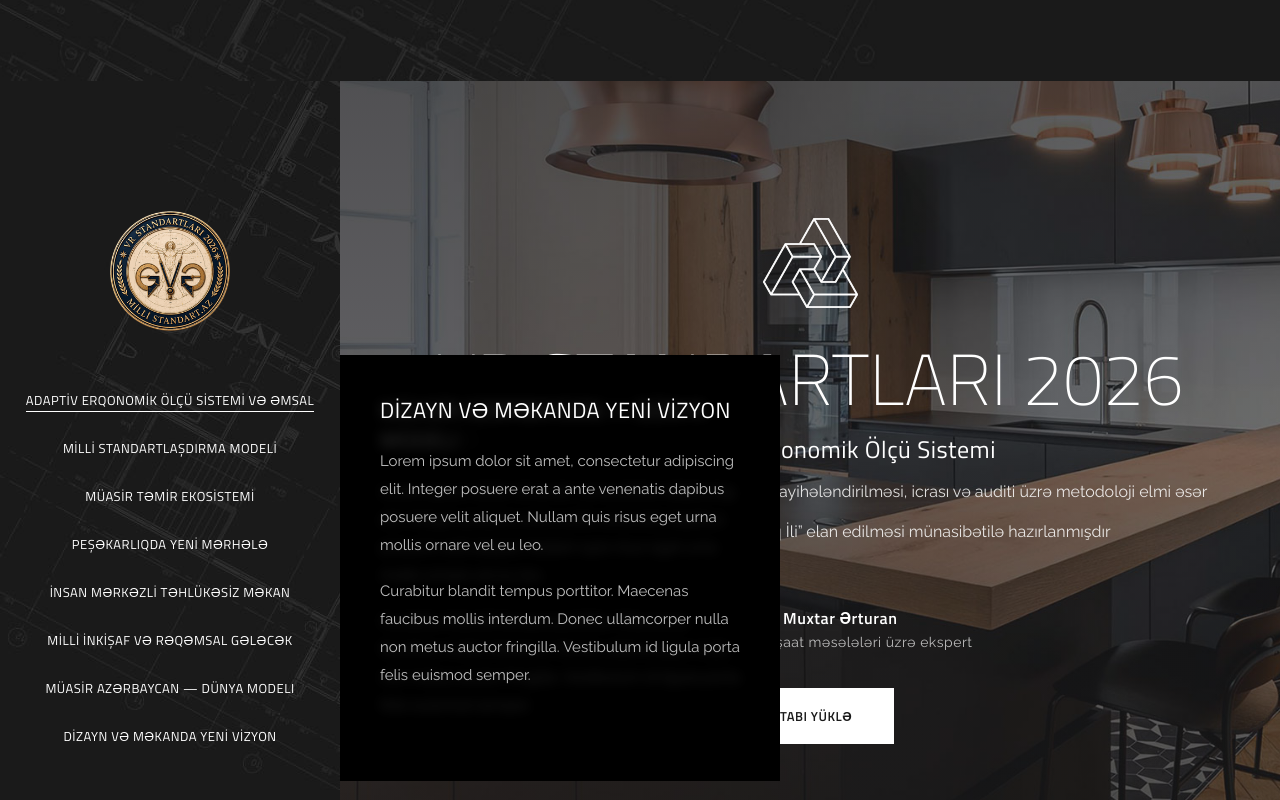
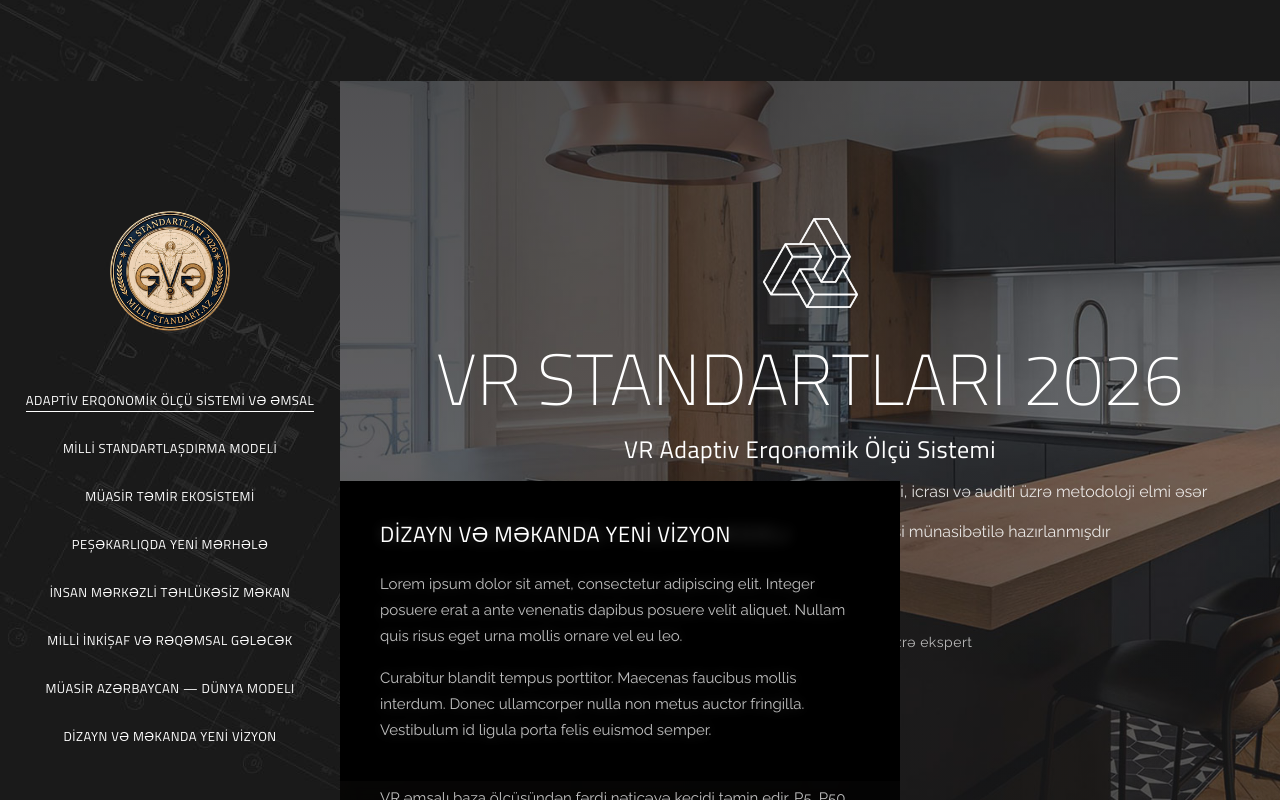
Before and after one commit to feyruzalizada/VRprogect, a Next.js app: page / in a window 1280 px wide. Both pictures are taken after a click on the button "ADAPTİV ERQONOMİK ÖLÇÜ SİSTEMİ VƏ ƏMSAL". Shown: the part 1039-1839 px from the top of the page. Built offline with nearby package versions, Linux system fonts and the light colour scheme.

Commit message:
Put the real text in the first sidebar panel and widen the panels

```diff
--- a/src/components/SideNavShowcase.module.css
+++ b/src/components/SideNavShowcase.module.css
@@ -28,7 +28,6 @@
 }
 
 .nav {
-  position: relative;
   width: 100%;
 }
 
@@ -76,18 +75,18 @@
 .panel {
   position: absolute;
   left: 100%;
-  top: -30px;
-  bottom: -30px;
+  top: 50%;
   z-index: 6;
-  width: 440px;
-  padding: 40px;
+  width: 560px;
+  max-height: calc(100vh - 90px);
+  padding: 38px 40px;
   overflow-y: auto;
   background-color: rgba(0, 0, 0, 0.82);
   backdrop-filter: blur(6px);
   text-align: left;
   opacity: 0;
   visibility: hidden;
-  transform: translateX(-100%);
+  transform: translate(-100%, -50%);
   transition: transform 420ms cubic-bezier(0.4, 0, 0.2, 1), opacity 300ms ease,
     visibility 420ms;
 }
@@ -95,7 +94,7 @@
 .panelOpen {
   opacity: 1;
   visibility: visible;
-  transform: translateX(0);
+  transform: translate(0, -50%);
 }
 
 .panelTitle {
@@ -109,16 +108,37 @@
 }
 
 .panelText {
-  margin: 0 0 18px;
+  margin: 0 0 16px;
   font-family: var(--font-raleway), sans-serif;
   font-size: 15px;
   font-weight: 400;
-  line-height: 28px;
+  line-height: 26px;
   color: rgba(255, 255, 255, 0.75);
 }
 
 .panelText:last-child {
   margin-bottom: 0;
+}
+
+.panelFlow {
+  padding-left: 16px;
+  border-left: 2px solid rgba(255, 255, 255, 0.35);
+  color: #fff;
+}
+
+.panelQuote {
+  margin-top: 22px;
+  font-size: 16px;
+  font-weight: 300;
+  line-height: 28px;
+  color: #fff;
+}
+
+.panelAuthor {
+  font-size: 13px;
+  line-height: 22px;
+  letter-spacing: 0.3px;
+  color: rgba(255, 255, 255, 0.6);
 }
 
 .stage {
@@ -298,7 +318,7 @@
   }
 
   .panelOpen {
-    max-height: 460px;
+    max-height: 1400px;
     margin-top: 14px;
     padding: 22px 18px 26px;
   }
--- a/src/components/SideNavShowcase.tsx
+++ b/src/components/SideNavShowcase.tsx
@@ -8,6 +8,12 @@
 
 const SLIDE_MS = 7000;
 const PANEL_MS = 20000;
+
+const blockStyle: Record<string, string> = {
+  flow: styles.panelFlow,
+  quote: styles.panelQuote,
+  author: styles.panelAuthor,
+};
 
 export default function SideNavShowcase() {
   const [active, setActive] = useState(0);
@@ -57,9 +63,12 @@
                     aria-hidden={!isOpen}
                   >
                     <h3 className={styles.panelTitle}>{link.label}</h3>
-                    {link.body.map((text) => (
-                      <p key={text} className={styles.panelText}>
-                        {text}
+                    {link.body.map((block) => (
+                      <p
+                        key={block.text}
+                        className={`${styles.panelText} ${blockStyle[block.kind] ?? ""}`}
+                      >
+                        {block.text}
                       </p>
                     ))}
                   </div>
--- a/src/content/sidenav.ts
+++ b/src/content/sidenav.ts
@@ -1,7 +1,14 @@
+export type SideNavBlockKind = "p" | "flow" | "quote" | "author";
+
+export interface SideNavBlock {
+  kind: SideNavBlockKind;
+  text: string;
+}
+
 export interface SideNavLink {
   id: string;
   label: string;
-  body: string[];
+  body: SideNavBlock[];
 }
 
 export interface SideNavContent {
@@ -25,64 +32,69 @@
       id: "panel-1",
       label: "ADAPTİV ERQONOMİK ÖLÇÜ SİSTEMİ VƏ ƏMSAL",
       body: [
-        "Lorem ipsum dolor sit amet, consectetur adipiscing elit. Integer posuere erat a ante venenatis dapibus posuere velit aliquet. Nullam quis risus eget urna mollis ornare vel eu leo.",
-        "Curabitur blandit tempus porttitor. Maecenas faucibus mollis interdum. Donec ullamcorper nulla non metus auctor fringilla. Vestibulum id ligula porta felis euismod semper.",
+        { kind: "p", text: "VR Adaptiv Erqonomik Ölçü Sistemi məkanı insanın boyuna, yaşına, fiziki imkanlarına, ailə tərkibinə və həyat tərzinə uyğunlaşdıran elmi-metodoloji müəllif modelidir." },
+        { kind: "p", text: "VR Adaptiv Erqonomik Əmsalı və VR Adaptiv Erqonomik Ölçü Sisteminin müəllifi azərbaycanlı Novator Memar Muxtar Ərturandır. Metod onun müəllif kəşfi kimi ilk dəfə “VR Standartları 2026” əsərində sistemli şəkildə təqdim edilmişdir." },
+        { kind: "p", text: "VR əmsalı baza ölçüsündən fərdi nəticəyə keçidi təmin edir. P5, P50 və P95 göstəriciləri, yaş, cins, əlçatanlıq, məkanın funksiyası və təhlükəsizlik sərhədləri vahid hesablama məntiqində qiymətləndirilir:" },
+        { kind: "flow", text: "Baza ölçüsü → adaptiv hesablama → antropometrik yoxlama → təhlükəsizlik sərhədi → layihə → icra → audit." },
+        { kind: "p", text: "Nəticə dəyişməz rəqəm deyil; normativ tələblər və real istifadə sınaqları ilə dəqiqləşdirilən ölçü diapazonudur. Bu yanaşma Azərbaycan memarlıq düşüncəsinin insan mərkəzli və elmi inkişafına verilən orijinal müəllif töhfəsidir." },
+        { kind: "quote", text: "“İnsan layihənin son istifadəçisi deyil, onun başlanğıc nöqtəsidir.”" },
+        { kind: "author", text: "Novator-Memar, inşaat məsələləri üzrə ekspert Muxtar Ərturan" },
       ],
     },
     {
       id: "panel-2",
       label: "MİLLİ STANDARTLAŞDIRMA MODELİ",
       body: [
-        "Lorem ipsum dolor sit amet, consectetur adipiscing elit. Integer posuere erat a ante venenatis dapibus posuere velit aliquet. Nullam quis risus eget urna mollis ornare vel eu leo.",
-        "Curabitur blandit tempus porttitor. Maecenas faucibus mollis interdum. Donec ullamcorper nulla non metus auctor fringilla. Vestibulum id ligula porta felis euismod semper.",
+        { kind: "p", text: "Lorem ipsum dolor sit amet, consectetur adipiscing elit. Integer posuere erat a ante venenatis dapibus posuere velit aliquet. Nullam quis risus eget urna mollis ornare vel eu leo." },
+        { kind: "p", text: "Curabitur blandit tempus porttitor. Maecenas faucibus mollis interdum. Donec ullamcorper nulla non metus auctor fringilla. Vestibulum id ligula porta felis euismod semper." },
       ],
     },
     {
       id: "panel-3",
       label: "MÜASİR TƏMİR EKOSİSTEMİ",
       body: [
-        "Lorem ipsum dolor sit amet, consectetur adipiscing elit. Integer posuere erat a ante venenatis dapibus posuere velit aliquet. Nullam quis risus eget urna mollis ornare vel eu leo.",
-        "Curabitur blandit tempus porttitor. Maecenas faucibus mollis interdum. Donec ullamcorper nulla non metus auctor fringilla. Vestibulum id ligula porta felis euismod semper.",
+        { kind: "p", text: "Lorem ipsum dolor sit amet, consectetur adipiscing elit. Integer posuere erat a ante venenatis dapibus posuere velit aliquet. Nullam quis risus eget urna mollis ornare vel eu leo." },
+        { kind: "p", text: "Curabitur blandit tempus porttitor. Maecenas faucibus mollis interdum. Donec ullamcorper nulla non metus auctor fringilla. Vestibulum id ligula porta felis euismod semper." },
       ],
     },
     {
       id: "panel-4",
       label: "PEŞƏKARLIQDA YENİ MƏRHƏLƏ",
       body: [
-        "Lorem ipsum dolor sit amet, consectetur adipiscing elit. Integer posuere erat a ante venenatis dapibus posuere velit aliquet. Nullam quis risus eget urna mollis ornare vel eu leo.",
-        "Curabitur blandit tempus porttitor. Maecenas faucibus mollis interdum. Donec ullamcorper nulla non metus auctor fringilla. Vestibulum id ligula porta felis euismod semper.",
+        { kind: "p", text: "Lorem ipsum dolor sit amet, consectetur adipiscing elit. Integer posuere erat a ante venenatis dapibus posuere velit aliquet. Nullam quis risus eget urna mollis ornare vel eu leo." },
+        { kind: "p", text: "Curabitur blandit tempus porttitor. Maecenas faucibus mollis interdum. Donec ullamcorper nulla non metus auctor fringilla. Vestibulum id ligula porta felis euismod semper." },
       ],
     },
     {
       id: "panel-5",
       label: "İNSAN MƏRKƏZLİ TƏHLÜKƏSİZ MƏKAN",
       body: [
-        "Lorem ipsum dolor sit amet, consectetur adipiscing elit. Integer posuere erat a ante venenatis dapibus posuere velit aliquet. Nullam quis risus eget urna mollis ornare vel eu leo.",
-        "Curabitur blandit tempus porttitor. Maecenas faucibus mollis interdum. Donec ullamcorper nulla non metus auctor fringilla. Vestibulum id ligula porta felis euismod semper.",
+        { kind: "p", text: "Lorem ipsum dolor sit amet, consectetur adipiscing elit. Integer posuere erat a ante venenatis dapibus posuere velit aliquet. Nullam quis risus eget urna mollis ornare vel eu leo." },
+        { kind: "p", text: "Curabitur blandit tempus porttitor. Maecenas faucibus mollis interdum. Donec ullamcorper nulla non metus auctor fringilla. Vestibulum id ligula porta felis euismod semper." },
       ],
     },
     {
       id: "panel-6",
       label: "MİLLİ İNKİŞAF VƏ RƏQƏMSAL GƏLƏCƏK",
       body: [
-        "Lorem ipsum dolor sit amet, consectetur adipiscing elit. Integer posuere erat a ante venenatis dapibus posuere velit aliquet. Nullam quis risus eget urna mollis ornare vel eu leo.",
-        "Curabitur blandit tempus porttitor. Maecenas faucibus mollis interdum. Donec ullamcorper nulla non metus auctor fringilla. Vestibulum id ligula porta felis euismod semper.",
+        { kind: "p", text: "Lorem ipsum dolor sit amet, consectetur adipiscing elit. Integer posuere erat a ante venenatis dapibus posuere velit aliquet. Nullam quis risus eget urna mollis ornare vel eu leo." },
+        { kind: "p", text: "Curabitur blandit tempus porttitor. Maecenas faucibus mollis interdum. Donec ullamcorper nulla non metus auctor fringilla. Vestibulum id ligula porta felis euismod semper." },
       ],
     },
     {
       id: "panel-7",
       label: "MÜASİR AZƏRBAYCAN — DÜNYA MODELI",
       body: [
-        "Lorem ipsum dolor sit amet, consectetur adipiscing elit. Integer posuere erat a ante venenatis dapibus posuere velit aliquet. Nullam quis risus eget urna mollis ornare vel eu leo.",
-        "Curabitur blandit tempus porttitor. Maecenas faucibus mollis interdum. Donec ullamcorper nulla non metus auctor fringilla. Vestibulum id ligula porta felis euismod semper.",
+        { kind: "p", text: "Lorem ipsum dolor sit amet, consectetur adipiscing elit. Integer posuere erat a ante venenatis dapibus posuere velit aliquet. Nullam quis risus eget urna mollis ornare vel eu leo." },
+        { kind: "p", text: "Curabitur blandit tempus porttitor. Maecenas faucibus mollis interdum. Donec ullamcorper nulla non metus auctor fringilla. Vestibulum id ligula porta felis euismod semper." },
       ],
     },
     {
       id: "panel-8",
       label: "DİZAYN VƏ MƏKANDA YENİ VİZYON",
       body: [
-        "Lorem ipsum dolor sit amet, consectetur adipiscing elit. Integer posuere erat a ante venenatis dapibus posuere velit aliquet. Nullam quis risus eget urna mollis ornare vel eu leo.",
-        "Curabitur blandit tempus porttitor. Maecenas faucibus mollis interdum. Donec ullamcorper nulla non metus auctor fringilla. Vestibulum id ligula porta felis euismod semper.",
+        { kind: "p", text: "Lorem ipsum dolor sit amet, consectetur adipiscing elit. Integer posuere erat a ante venenatis dapibus posuere velit aliquet. Nullam quis risus eget urna mollis ornare vel eu leo." },
+        { kind: "p", text: "Curabitur blandit tempus porttitor. Maecenas faucibus mollis interdum. Donec ullamcorper nulla non metus auctor fringilla. Vestibulum id ligula porta felis euismod semper." },
       ],
     },
   ],
```
